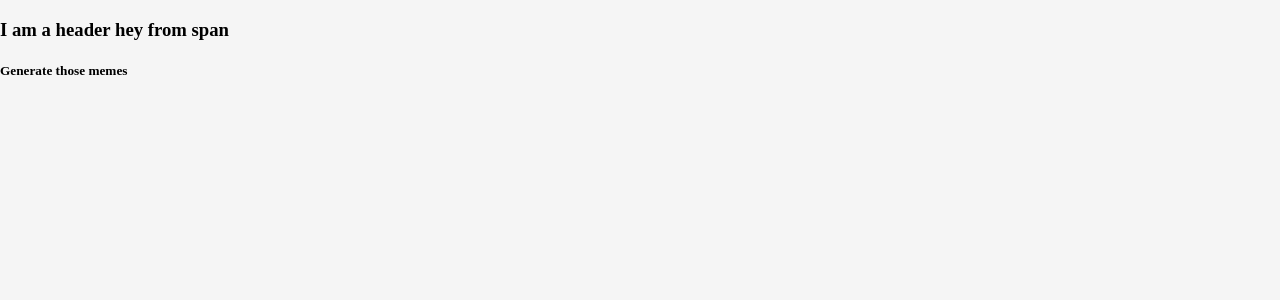
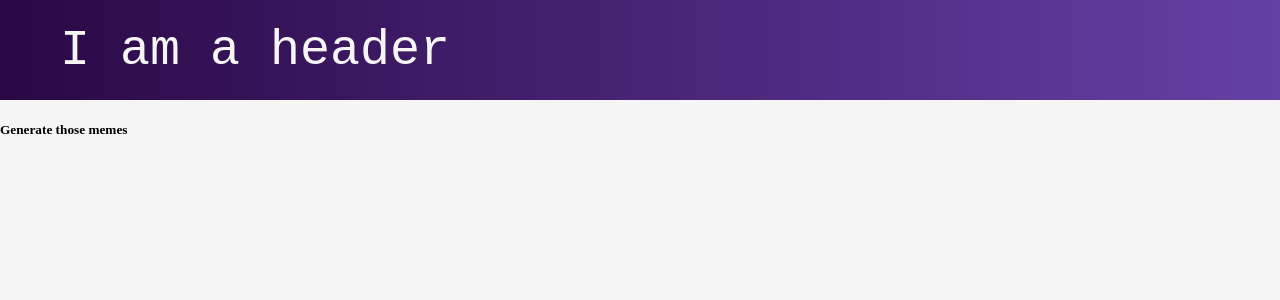
Before and after one commit to pgeliebter/react-practice, a React app: page / in a window 1280 px wide. Shown: the top 300 px of the page. Built offline with nearby package versions, Linux system fonts and the light colour scheme; the HTML template or start-up script is replaced by a standard one.

Commit message:
changes elem tag in header to header

```diff
--- a/src/Header.js
+++ b/src/Header.js
@@ -2,9 +2,9 @@
 
 function Header() {
 	return (
-		<h3>
-			I am a header <span>hey from span</span>
-		</h3>
+		<header>
+			<p>I am a header </p>
+		</header>
 	)
 }
 export default Header
```
